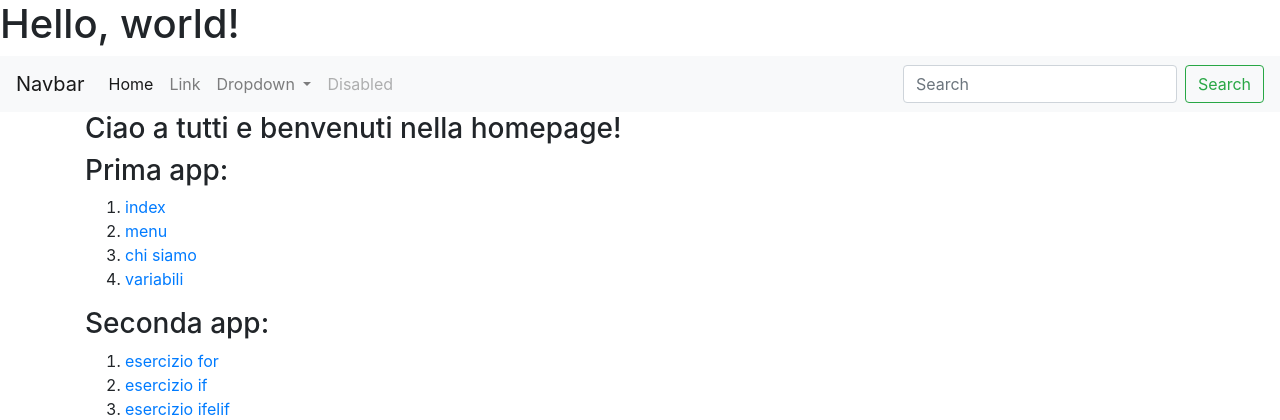
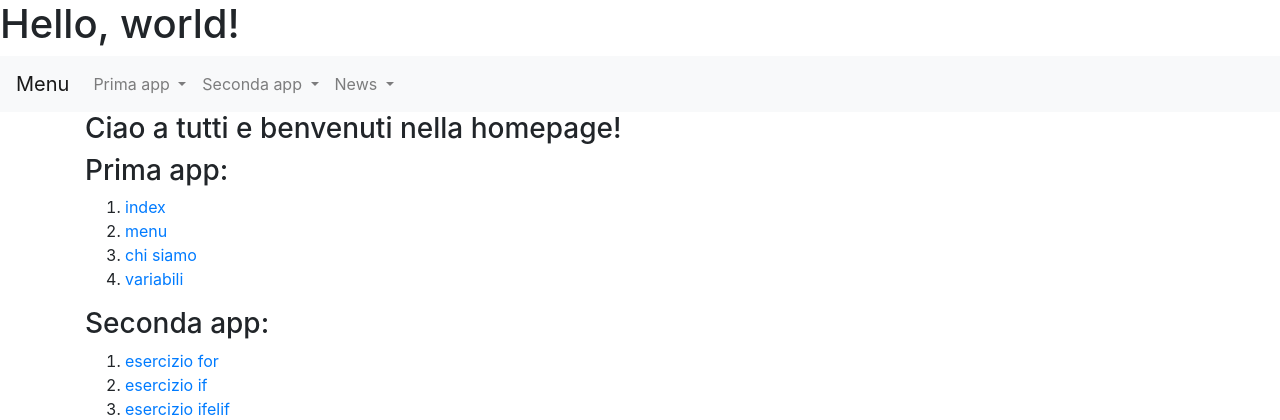
Before and after one commit to MeroneAndrea/primo_progetto, a Django app: page / in a window 1280 px wide. Shown: the top 420 px of the page. Run offline with Django 3.2, Linux system fonts and the light colour scheme.

Commit message:
fine base altre cose

```diff
--- a/news/urls.py
+++ b/news/urls.py
@@ -1,8 +1,13 @@
 from django.urls import path
-from .views import home
+from .views import home, ArticoloDetailViewCB, ArticoloListView, GiornalistaDetailViewCB,GiornalistaListView
 
-app_name='news'
+app_name="news"
 
-urlpatterns = [
+urlpatterns=[
     path('', home, name ="homeview"),
+    #path("articoli/<int:pk>", articoloDetailView, name="articolo_detail")
+    path("articoli/<int:pk>", ArticoloDetailViewCB.as_view(), name="articolo_detail"),
+    path("lista_articoli/", ArticoloListView.as_view(), name="lista_articoli"),
+    path("giornalisti/<int:pk>", GiornalistaDetailViewCB.as_view(), name="giornalista_detail"),
+    path("lista_giornalisti/", GiornalistaListView.as_view(), name="lista_giornalisti")
 ]
--- a/primo_progetto/settings.py
+++ b/primo_progetto/settings.py
@@ -59,7 +59,8 @@ TEMPLATES = [
         'BACKEND': 'django.template.backends.django.DjangoTemplates',
         'DIRS': [os.path.join(BASE_DIR, 'prima_app/templates'),
                  os.path.join(BASE_DIR, 'seconda_app/templates'),
-                 os.path.join(BASE_DIR, 'templates')],
+                 os.path.join(BASE_DIR, 'templates'),
+                 os.path.join(BASE_DIR, 'news/templates')],
         'APP_DIRS': True,
         'OPTIONS': {
             'context_processors': [
--- a/templates/base.html
+++ b/templates/base.html
@@ -15,38 +15,45 @@
     <h1>Hello, world!</h1>
     {% block navbar %}
     <nav class="navbar navbar-expand-lg navbar-light bg-light">
-  <a class="navbar-brand" href="#">Navbar</a>
+  <a class="navbar-brand" href="#">Menu</a>
   <button class="navbar-toggler" type="button" data-toggle="collapse" data-target="#navbarSupportedContent" aria-controls="navbarSupportedContent" aria-expanded="false" aria-label="Toggle navigation">
     <span class="navbar-toggler-icon"></span>
   </button>
 
   <div class="collapse navbar-collapse" id="navbarSupportedContent">
     <ul class="navbar-nav mr-auto">
-      <li class="nav-item active">
-        <a class="nav-link" href="#">Home <span class="sr-only">(current)</span></a>
-      </li>
-      <li class="nav-item">
-        <a class="nav-link" href="#">Link</a>
+      <li class="nav-item dropdown">
+        <a class="nav-link dropdown-toggle" href="#" id="navbarDropdown" role="button" data-toggle="dropdown" aria-haspopup="true" aria-expanded="false">
+          Prima app
+        </a>
+        <div class="dropdown-menu" aria-labelledby="navbarDropdown">
+          <a class="dropdown-item" href="{% url 'prima_app:index'%}">Index</a>
+          <a class="dropdown-item" href="{% url 'prima_app:menu'%}">menu</a>
+          <a class="dropdown-item" href="{% url 'prima_app:chisiamo'%}">Chi siamo</a>
+          <a class="dropdown-item" href="{% url 'prima_app:variabili'%}">variabili</a>
+        </div>
       </li>
       <li class="nav-item dropdown">
         <a class="nav-link dropdown-toggle" href="#" id="navbarDropdown" role="button" data-toggle="dropdown" aria-haspopup="true" aria-expanded="false">
-          Dropdown
+          Seconda app
         </a>
         <div class="dropdown-menu" aria-labelledby="navbarDropdown">
-          <a class="dropdown-item" href="#">Action</a>
-          <a class="dropdown-item" href="#">Another action</a>
-          <div class="dropdown-divider"></div>
-          <a class="dropdown-item" href="#">Something else here</a>
+          <a class="dropdown-item" href="{% url 'seconda_app:for'%}">esercizio for</a>
+          <a class="dropdown-item" href="{% url 'seconda_app:if'%}">esercizio if</a>
+          <a class="dropdown-item" href="{% url 'seconda_app:elif'%}">esercizio ifelif</a>
+          <a class="dropdown-item" href="{% url 'seconda_app:ifelse'%}">esercizio ifelse</a>
         </div>
       </li>
-      <li class="nav-item">
-        <a class="nav-link disabled" href="#" tabindex="-1" aria-disabled="true">Disabled</a>
+      <li class="nav-item dropdown">
+        <a class="nav-link dropdown-toggle" href="#" id="navbarDropdown" role="button" data-toggle="dropdown" aria-haspopup="true" aria-expanded="false">
+          News
+        </a>
+        <div class="dropdown-menu" aria-labelledby="navbarDropdown">
+          <a class="dropdown-item" href=http://127.0.0.1:8000/news/lista_articoli>lista articoli</a>
+          <a class="dropdown-item" href=http://127.0.0.1:8000/news/lista_giornalisti>lista giornalisti</a>
+        </div>
       </li>
     </ul>
-    <form class="form-inline my-2 my-lg-0">
-      <input class="form-control mr-sm-2" type="search" placeholder="Search" aria-label="Search">
-      <button class="btn btn-outline-success my-2 my-sm-0" type="submit">Search</button>
-    </form>
   </div>
 </nav>
     {% endblock navbar %}
```
Also changed, not shown: news/templates/articolo_detail.html (added, +11 -0 lines), news/templates/giornalista_detail.html (added, +10 -0 lines), news/templates/home.html (added, +20 -0 lines), news/templates/lista_articoli.html (added, +16 -0 lines), news/templates/lista_giornalisti.html (added, +15 -0 lines), news/views.py (+39 -11 lines).
